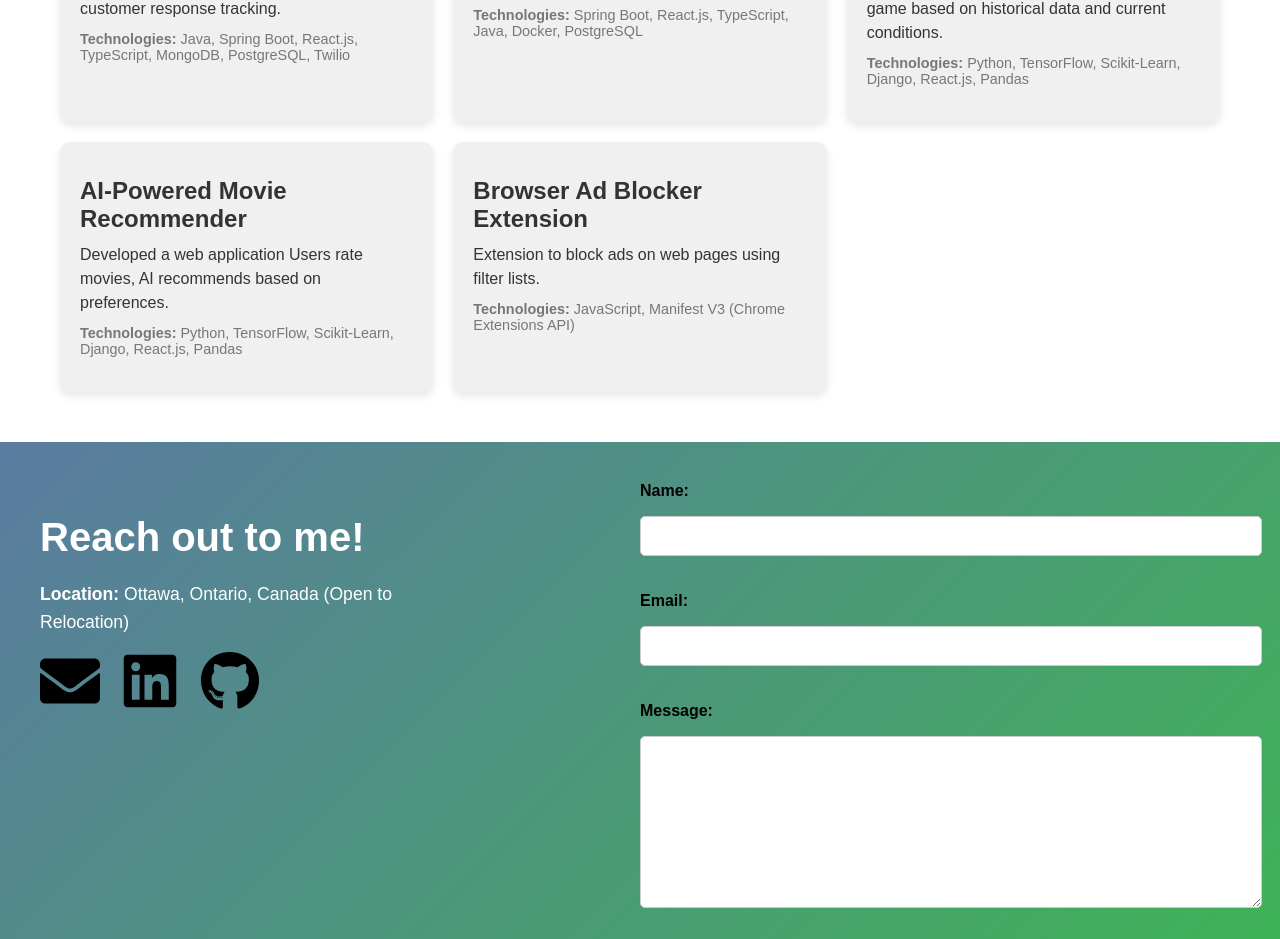
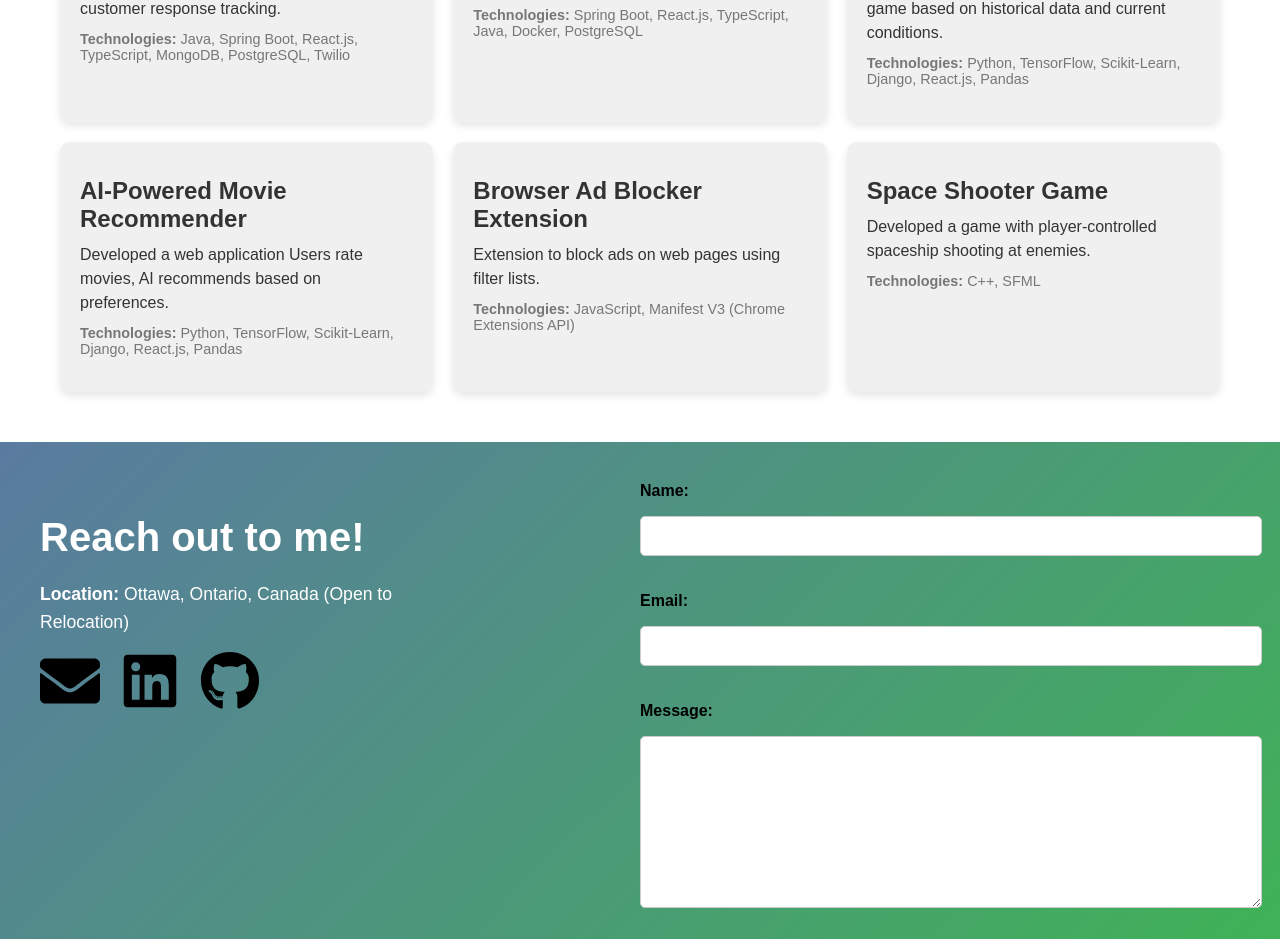
Before and after one commit to SenoussiAl/Portfolio-Website, a React (Create React App) app in the folder my-portfolio/: page / in a window 1280 px wide. Shown: the part 2740-3679 px from the top of the page. Built offline with nearby package versions, Linux system fonts and the light colour scheme; the HTML template or start-up script is replaced by a standard one.

Commit message:
modified techstack

```diff
--- a/my-portfolio/src/components/Projects.js
+++ b/my-portfolio/src/components/Projects.js
@@ -29,6 +29,11 @@ const Projects = () => {
             summary: "Extension to block ads on web pages using filter lists.",
             technologies: "JavaScript, Manifest V3 (Chrome Extensions API)",
         },
+        {
+            name: "Space Shooter Game",
+            summary: "Developed a game with player-controlled spaceship shooting at enemies.",
+            technologies: "C++, SFML",
+        },
     ];
 
     return (
```
